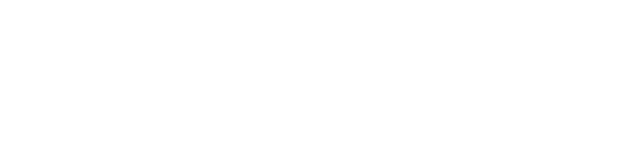
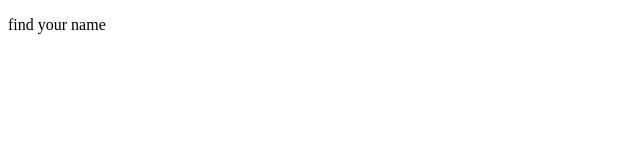
Before and after one commit to MundaneMonument/MSP_video_game, a plain HTML site: page index.html in a window 1280 px wide. Shown: the whole page, without its empty margins (0-640 px from the left). Drawn offline with Linux system fonts and the light colour scheme.

Commit message:
added text

```diff
--- a/index.html
+++ b/index.html
@@ -4,6 +4,7 @@
 <title> MSP Video Game Design Images </title>
 </head>
 <body>
+<p> find your name </p>
 <a href=""></a>
 <a href=""></a>
 <a href=""></a>
```
